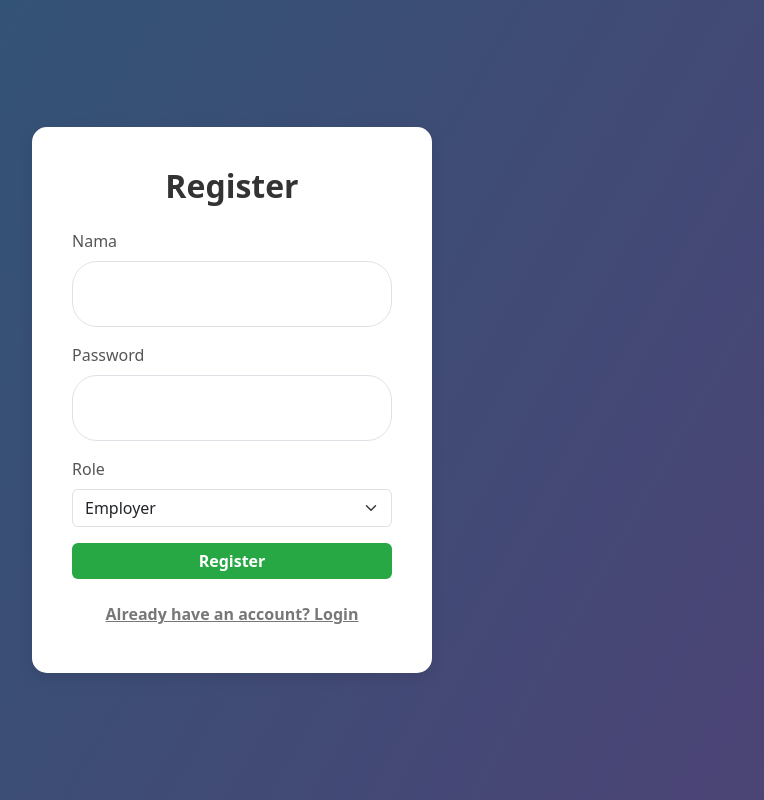
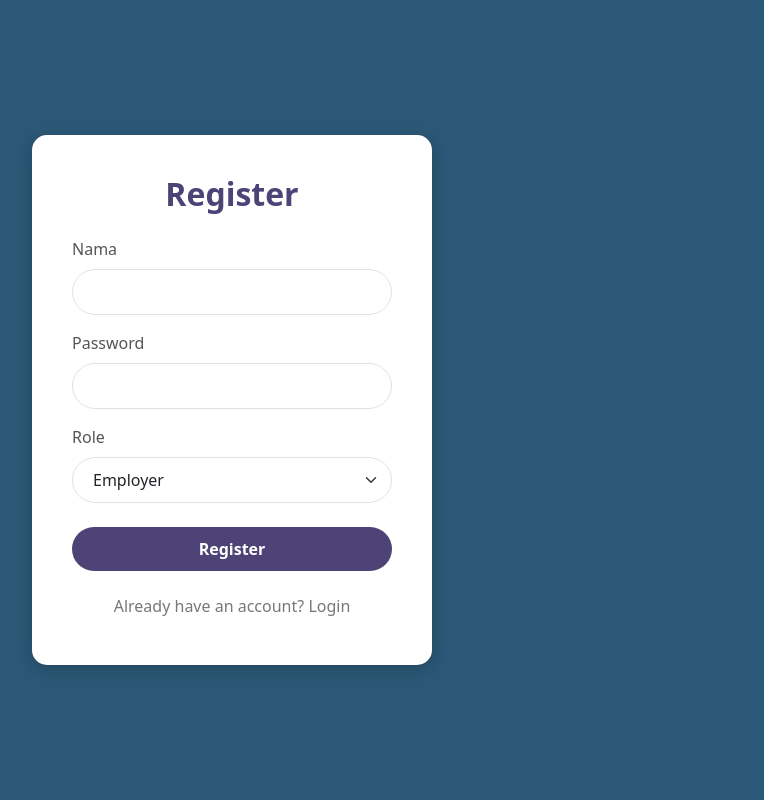
Before and after one commit to DikaEkaaaaa/TR_PW, a PHP site: page /register.php in a window 1280 px wide. Shown: the whole page, without its empty margins (408-1172 px from the left). Run offline with PHP 8.4, Linux system fonts and the light colour scheme.

Commit message:
feat(ui): update registration page styling and layout for improved aesthetics and usability

```diff
--- a/register.php
+++ b/register.php
@@ -8,8 +8,10 @@
     <style>
         /* Custom background styling */
         body {
-            background: linear-gradient(120deg, #2b5876, #4e4376);
+            /* background: linear-gradient(120deg, #2b5876, #4e4376); */
+            background-color: #2b5876;
             height: 100vh;
+            padding: 10px;
         }
 
         .register-card {
@@ -19,7 +21,7 @@
             padding: 40px;
             background-color: #ffffff;
             border-radius: 15px;
-            box-shadow: 0 4px 15px rgba(0, 0, 0, 0.1);
+            box-shadow: 0 4px 15px rgba(0, 0, 0, 0.2);
             transition: all 0.3s ease-in-out;
         }
 
@@ -31,7 +33,7 @@
         .register-card h1 {
             font-size: 2rem;
             font-weight: bold;
-            color: #333;
+            color: #4e4376;
         }
 
         .register-card .form-label {
@@ -52,24 +54,48 @@
             background-color: #218838;
         }
 
-        .register-card .btn-link {
+        .register-card .btn-link-custom {
             text-align: center;
-            font-size: 1rem;
             color: #777;
         }
 
-        .register-card .btn-link:hover {
-            color: #28a745;
+        .register-card .btn-link-custom:hover {
+            color: #4e4376;
+            text-decoration: underline;
         }
 
         .register-card .form-control {
             border-radius: 25px;
-            padding: 20px;
+            padding: 10px 0px 10px 20px;
+            font-size: 1rem;
         }
 
         .register-card .form-control:focus {
-            box-shadow: 0 0 8px rgba(72, 107, 204, 0.6);
-            border-color: #28a745;
+            box-shadow: 0px 0px 10px rgba(72, 107, 204, 0.4);
+            /* border-color: #4e4376; */
+            border-color: rgba(72, 107, 204, 0.6);
+        }
+
+        .register-card .form-select {
+            border-radius: 25px;
+            padding: 10px 0px 10px 20px;
+            font-size: 1rem;
+        }
+
+        .register-card .form-select:focus {
+            box-shadow: 0px 0px 10px rgba(72, 107, 204, 0.4);
+            /* border-color: #4e4376; */
+            border-color: rgba(72, 107, 204, 0.6);
+        }
+
+        .btn-submit {
+            border: none;
+            border-radius: 25px;
+            font-size: 1rem;
+            background-color: #4e4376 !important;
+            font-weight: bold;
+            padding: 10px;
+            color: #ffffff;
         }
     </style>
 </head>
@@ -94,8 +120,10 @@
                         <option value="Employee">Employee</option>
                     </select>
                 </div>
-                <button type="submit" class="btn btn-success w-100">Register</button>
-                <a href="login.php" class="btn btn-link w-100 mt-3">Already have an account? Login</a>
+                <div class="mt-4">
+                    <button type="submit" class="fw-semibold btn btn-primary btn-submit w-100">Register</button>
+                    <a href="login.php" class="btn btn-link-custom fs-6 fw-normal w-100 mt-3">Already have an account? Login</a>
+                </div>
             </form>
         </div>
     </div>
```
